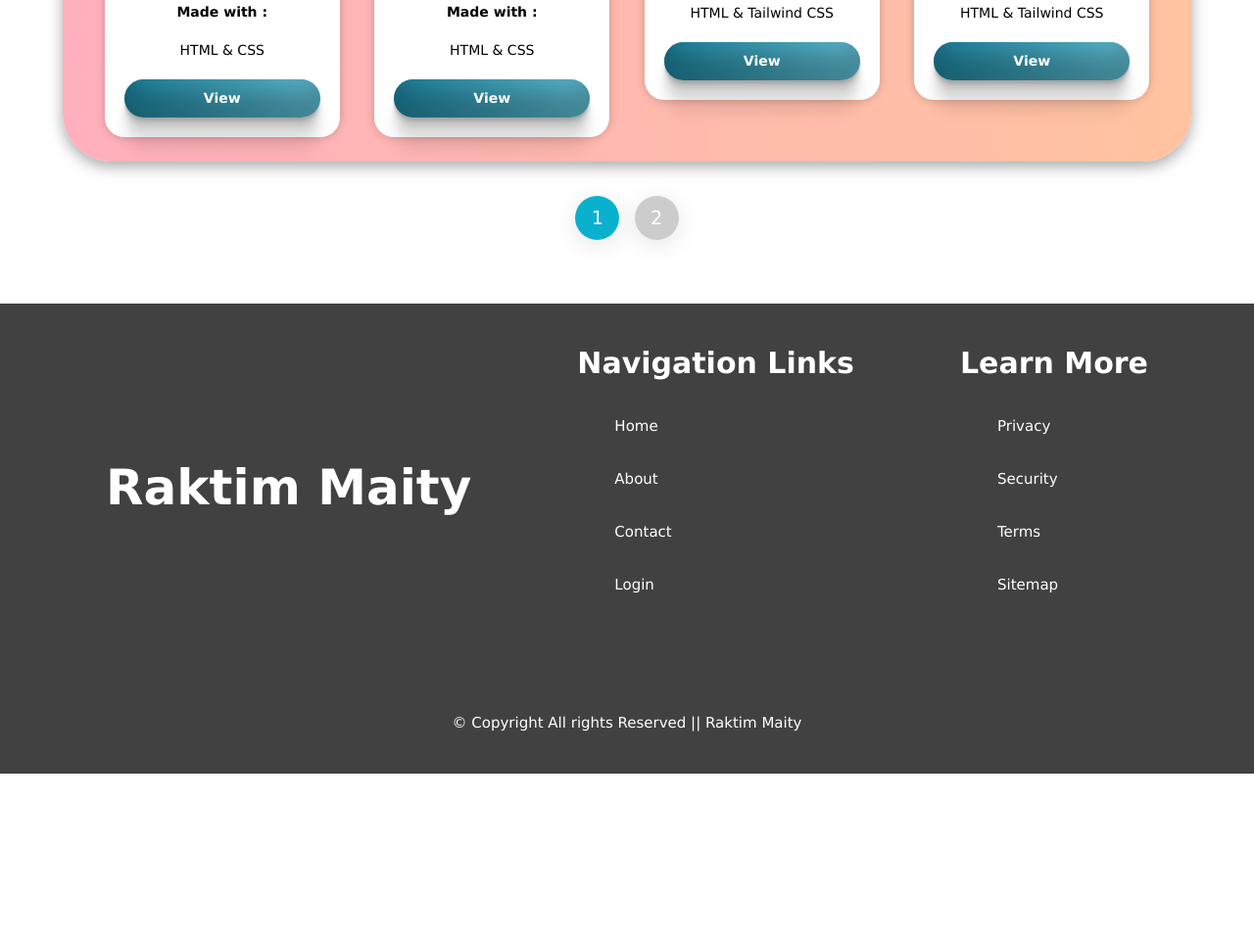
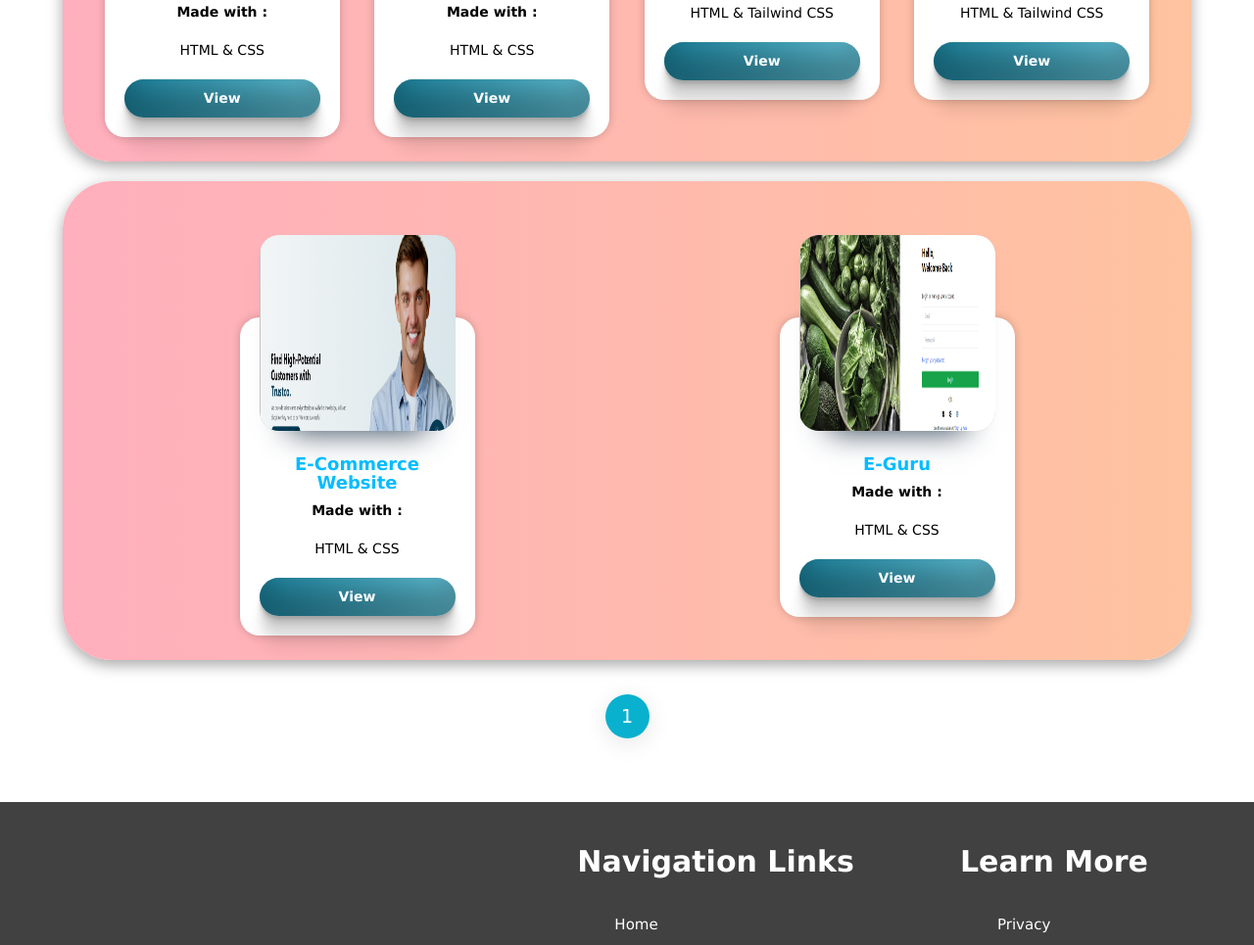
Before and after one commit to Raktimmaity/Portfolio, a plain HTML site: page project.html in a window 1280 px wide. Shown: the part 2218-3183 px from the top of the page at 98% size. Before the commit the page ends 3008 px from the top, so only its background shows below. Drawn offline with nearby package versions, Linux system fonts and the light colour scheme.

Commit message:
add two new project

```diff
--- a/project.html
+++ b/project.html
@@ -257,14 +257,50 @@
           </div>
         </div>
       </div>
+    </div>
+  </div>
+  <div class="pr">
+    <div class="cont">
+      <div class="a-box">
+        <div class="img-container">
+          <div class="img-inner">
+            <div class="inner-skew">
+              <img src="./images/ecom1.png" width="200px" style="margin-left: 1px;">
+            </div>
+          </div>
+        </div>
+        <div class="text-container">
+          <h3>E-Commerce Website</h3>
+          <div class="para">
+            <strong>Made with : </strong>HTML & CSS
+            <a href="https://e-commerce-raktimmaity.vercel.app/" target="_blank" class="view">View</a>
+          </div>
+        </div>
+      </div>
 
+      <div class="a-box">
+        <div class="img-container">
+          <div class="img-inner">
+            <div class="inner-skew">
+              <img src="./images/login1.png" alt="login" width="200px" style="margin-left: 1px;">
+            </div>
+          </div>
+        </div>
+        <div class="text-container">
+          <h3>E-Guru</h3>
+          <div class="para">
+            <strong>Made with : </strong>HTML & CSS
+            <a href="https://e-guru01.vercel.app/" target="_blank" class="view">View</a>
+          </div>
+        </div>
+      </div>
     </div>
   </div>
 
   <div class="pagination">
     <!-- <li class="page-item previous-page disable"><a class="page-link" href="#">Prev</a></li> -->
     <li class="page-item current-page active"><a class="page-link" href="#">1</a></li>
-    <li class="page-item dots"><a class="page-link" href="./page1.html">2</a></li>
+    <!-- <li class="page-item dots"><a class="page-link" href="./page1.html">2</a></li> -->
     <!-- <li class="page-item current-page"><a class="page-link" href="#">5</a></li>
     <li class="page-item current-page"><a class="page-link" href="#">6</a></li>
     <li class="page-item dots"><a class="page-link" href="#">...</a></li>
```
